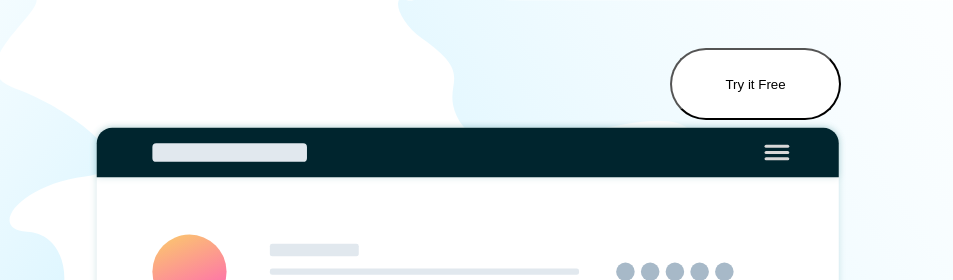
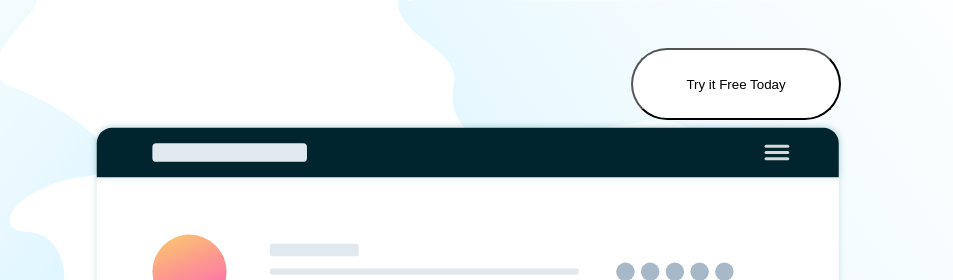
Before and after one commit to Moses200502/huddlers, a plain HTML site: page index.html in a window 1280 px wide. Shown: the top 280 px of the page, 327-1280 px from the left. Drawn offline with Linux system fonts and the light colour scheme.

Commit message:
changed the nav button text

```diff
--- a/index.html
+++ b/index.html
@@ -23,7 +23,7 @@
           <img src="images/logo.svg">
         </div>
         <div class="nav__right">
-          <button class="nav__btn">Try it Free</button>
+          <button class="nav__btn">Try it Free Today</button>
         </div>
         </div>
         </nav>
```
